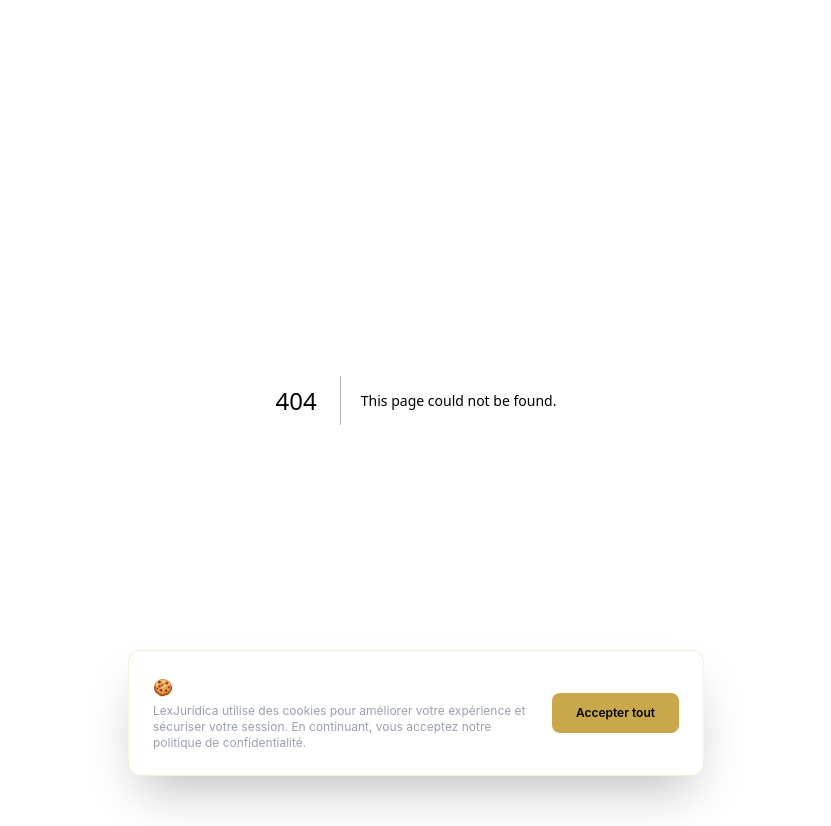
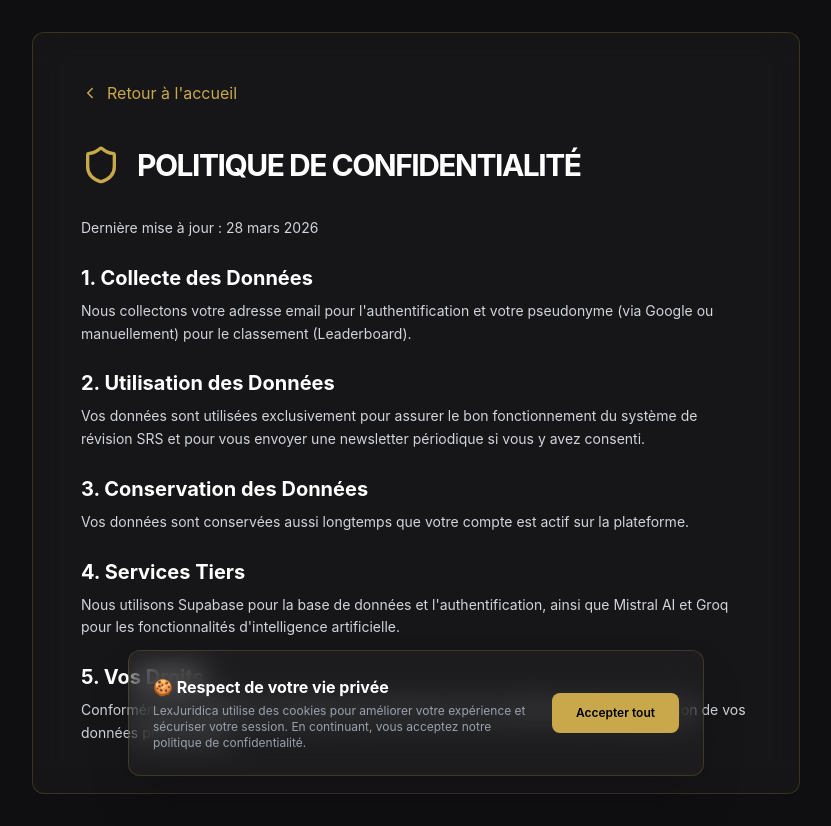
Before and after one commit to kanekilaputelapute-collab/lexjuridicafinal, a Next.js app: page /legal/privacy in a window 1280 px wide. Before the commit this address had no page. Shown: the whole page, without its empty margins (224-1055 px from the left). Before the commit the page ends 800 px from the top, so only its background shows below. Built offline with nearby package versions, Linux system fonts and the light colour scheme.

Commit message:
pages CGU et Conf

```diff
--- /dev/null
+++ b/src/app/legal/cgu/page.tsx
@@ -0,0 +1,46 @@
+import Link from 'next/link'
+import { Shield, ChevronLeft } from 'lucide-react'
+
+export default function CGUPage() {
+  return (
+    <div className="min-h-screen bg-[#0f0f11] text-gray-300 p-8">
+      <div className="max-w-3xl mx-auto glass-card p-12">
+        <Link href="/" className="flex items-center gap-2 text-accent mb-10 hover:underline">
+          <ChevronLeft size={18} /> Retour à l'accueil
+        </Link>
+
+        <div className="flex items-center gap-4 mb-8">
+          <Shield className="text-accent" size={40} />
+          <h1 className="text-3xl font-bold text-white uppercase tracking-tighter">Conditions Générales d'Utilisation</h1>
+        </div>
+
+        <div className="space-y-6 text-sm leading-relaxed">
+          <section>
+            <h2 className="text-xl font-bold text-white mb-2">1. Objet</h2>
+            <p>LexJuridica propose une plateforme de révision juridique assistée par intelligence artificielle (SRS + IA).</p>
+          </section>
+
+          <section>
+            <h2 className="text-xl font-bold text-white mb-2">2. Accès au service</h2>
+            <p>L'accès est réservé aux étudiants et professionnels du droit. L'inscription nécessite une adresse email valide.</p>
+          </section>
+
+          <section>
+            <h2 className="text-xl font-bold text-white mb-2">3. Propriété Intellectuelle</h2>
+            <p>Tous les contenus générés ou fournis restent la propriété de LexJuridica ou de leurs auteurs respectifs.</p>
+          </section>
+
+          <section>
+            <h2 className="text-xl font-bold text-white mb-2">4. Limitation de Responsabilité</h2>
+            <p>L'IA peut générer des erreurs. LexJuridica ne saurait être tenu responsable des conséquences juridiques liées à l'utilisation des contenus.</p>
+          </section>
+
+          <section>
+            <h2 className="text-xl font-bold text-white mb-2">5. Modification</h2>
+            <p>Nous nous réservons le droit de modifier ces CGU à tout moment pour nous adapter aux évolutions du service.</p>
+          </section>
+        </div>
+      </div>
+    </div>
+  )
+}
--- /dev/null
+++ b/src/app/legal/privacy/page.tsx
@@ -0,0 +1,48 @@
+import Link from 'next/link'
+import { Shield, ChevronLeft } from 'lucide-react'
+
+export default function PrivacyPage() {
+  return (
+    <div className="min-h-screen bg-[#0f0f11] text-gray-300 p-8">
+      <div className="max-w-3xl mx-auto glass-card p-12">
+        <Link href="/" className="flex items-center gap-2 text-accent mb-10 hover:underline">
+          <ChevronLeft size={18} /> Retour à l'accueil
+        </Link>
+
+        <div className="flex items-center gap-4 mb-8">
+          <Shield className="text-accent" size={40} />
+          <h1 className="text-3xl font-bold text-white uppercase tracking-tighter">Politique de Confidentialité</h1>
+        </div>
+
+        <div className="space-y-6 text-sm leading-relaxed">
+          <p>Dernière mise à jour : 28 mars 2026</p>
+
+          <section>
+            <h2 className="text-xl font-bold text-white mb-2">1. Collecte des Données</h2>
+            <p>Nous collectons votre adresse email pour l'authentification et votre pseudonyme (via Google ou manuellement) pour le classement (Leaderboard).</p>
+          </section>
+
+          <section>
+            <h2 className="text-xl font-bold text-white mb-2">2. Utilisation des Données</h2>
+            <p>Vos données sont utilisées exclusivement pour assurer le bon fonctionnement du système de révision SRS et pour vous envoyer une newsletter périodique si vous y avez consenti.</p>
+          </section>
+
+          <section>
+            <h2 className="text-xl font-bold text-white mb-2">3. Conservation des Données</h2>
+            <p>Vos données sont conservées aussi longtemps que votre compte est actif sur la plateforme.</p>
+          </section>
+
+          <section>
+            <h2 className="text-xl font-bold text-white mb-2">4. Services Tiers</h2>
+            <p>Nous utilisons Supabase pour la base de données et l'authentification, ainsi que Mistral AI et Groq pour les fonctionnalités d'intelligence artificielle.</p>
+          </section>
+
+          <section>
+            <h2 className="text-xl font-bold text-white mb-2">5. Vos Droits</h2>
+            <p>Conformément au RGPD, vous disposez d'un droit d'accès, de rectification et de suppression de vos données personnelles.</p>
+          </section>
+        </div>
+      </div>
+    </div>
+  )
+}
```
